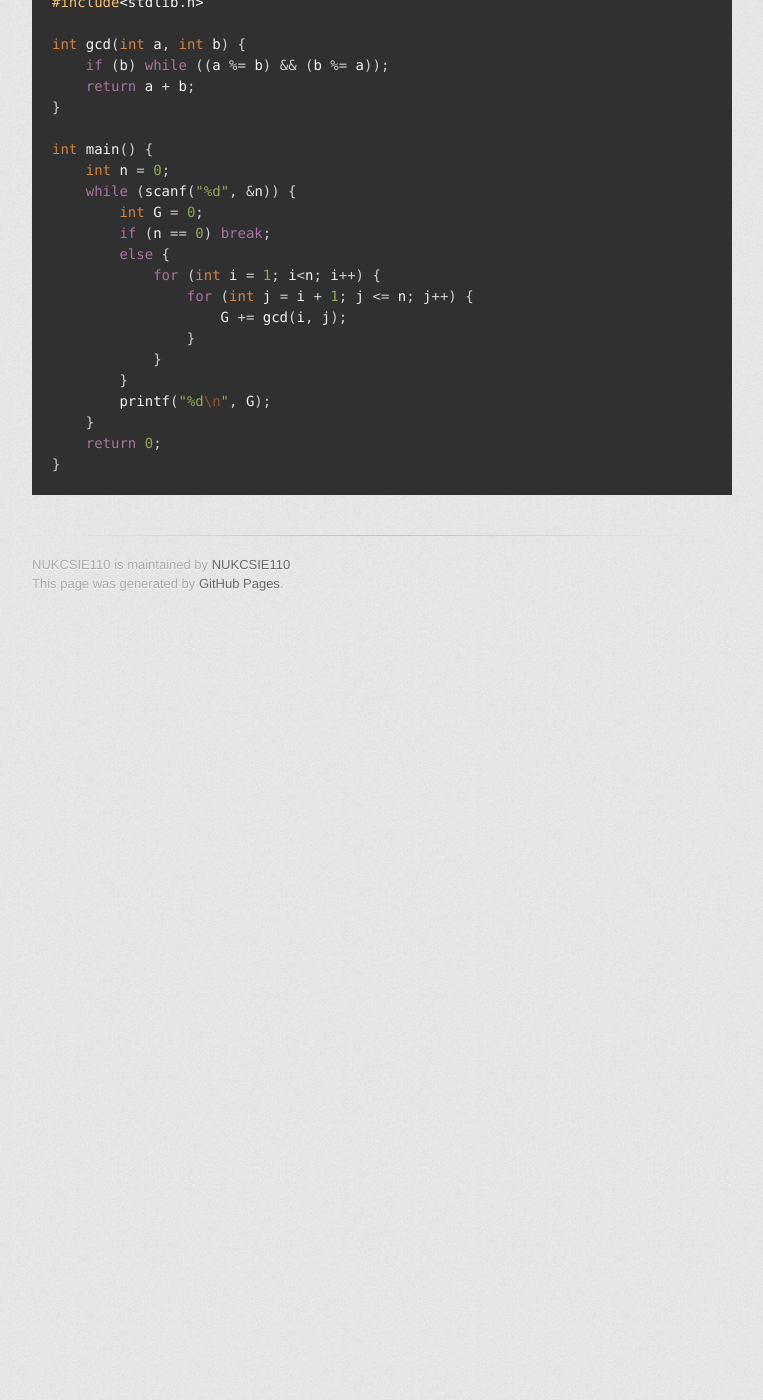
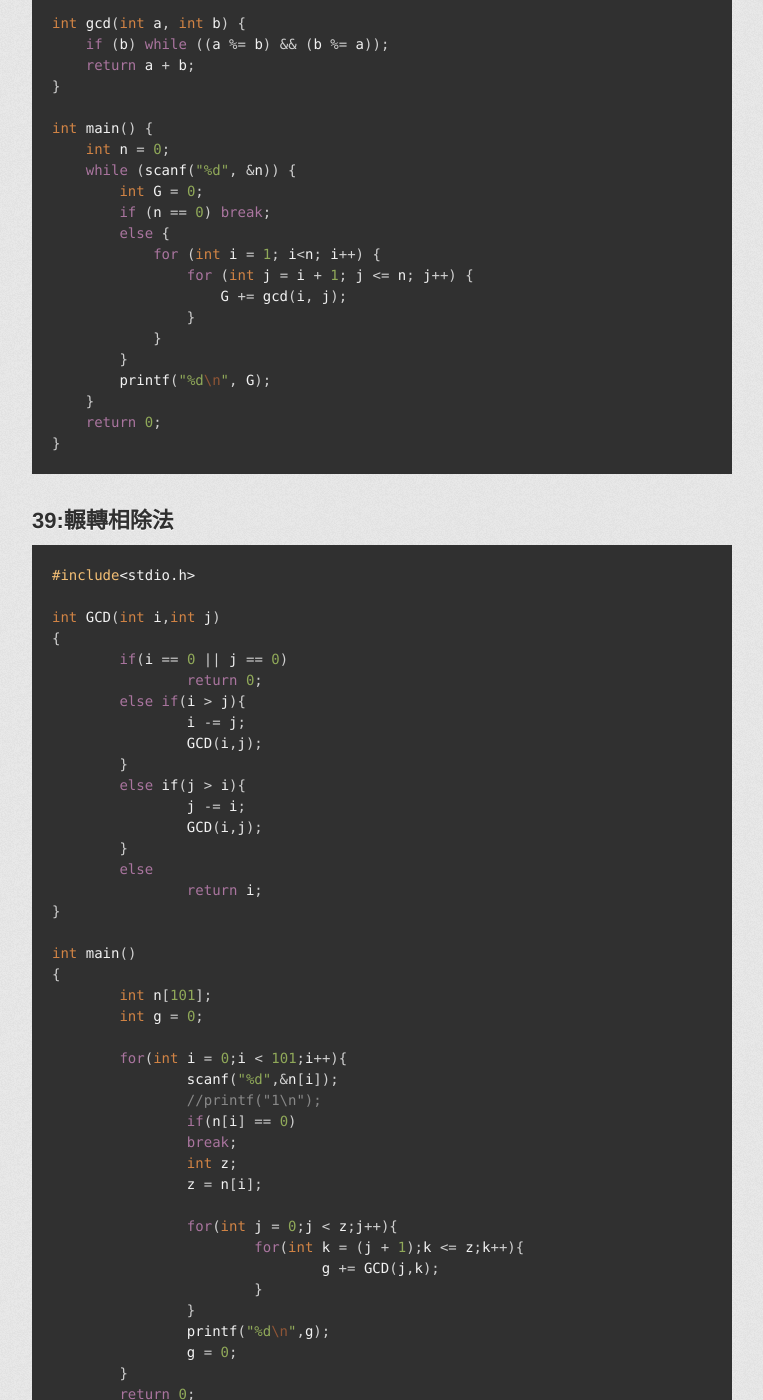
Before and after one commit to NUKCSIE110/ProgrammingStudio, a Jekyll site: the page built from hw/20171225.md, in a window 1280 px wide and 1400 px high, scrolled down 1184 px. Shown: the whole window, without its empty margins (258-1021 px from the left). Built offline with Jekyll 4.4.1, drawn with Linux system fonts in a browser that asks for light colours; some web fonts are replaced; before the commit the page ends 1808 px from its top, so only the background shows below that; some of the changed text lies outside the part shown.

Commit message:
HappyNewYear

````diff
--- a/hw/20171225.md
+++ b/hw/20171225.md
@@ -67,3 +66,47 @@ int main() {
     return 0;
 }
 ```
+## 39:輾轉相除法
+``` c++
+#include<stdio.h>
+
+int GCD(int i,int j)
+{
+	if(i == 0 || j == 0)
+		return 0;
+	else if(i > j){
+		i -= j;
+		GCD(i,j);
+	}
+	else if(j > i){
+		j -= i;
+		GCD(i,j);
+	}
+	else
+		return i;
+}
+
+int main()
+{
+	int n[101];
+	int g = 0;
+
+	for(int i = 0;i < 101;i++){
+		scanf("%d",&n[i]);
+		//printf("1\n");
+		if(n[i] == 0)
+		break;
+		int z;
+		z = n[i];
+
+		for(int j = 0;j < z;j++){
+			for(int k = (j + 1);k <= z;k++){
+				g += GCD(j,k);
+			}
+		}
+		printf("%d\n",g);
+		g = 0;
+	}
+	return 0;
+}
+```
````
Also changed, not shown: other parts of hw/20171225.md (+1 -2 lines), homework.md (+2 -0 lines), hw/20171229.md (added, +66 -0 lines).
